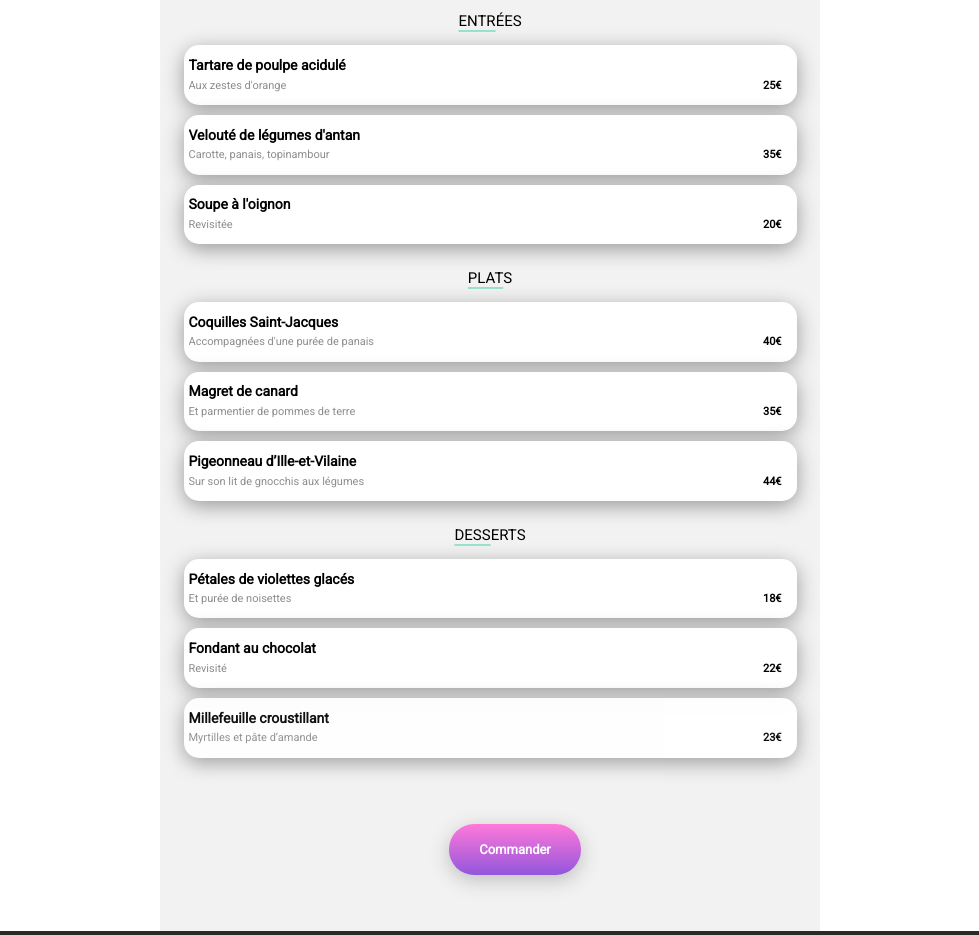
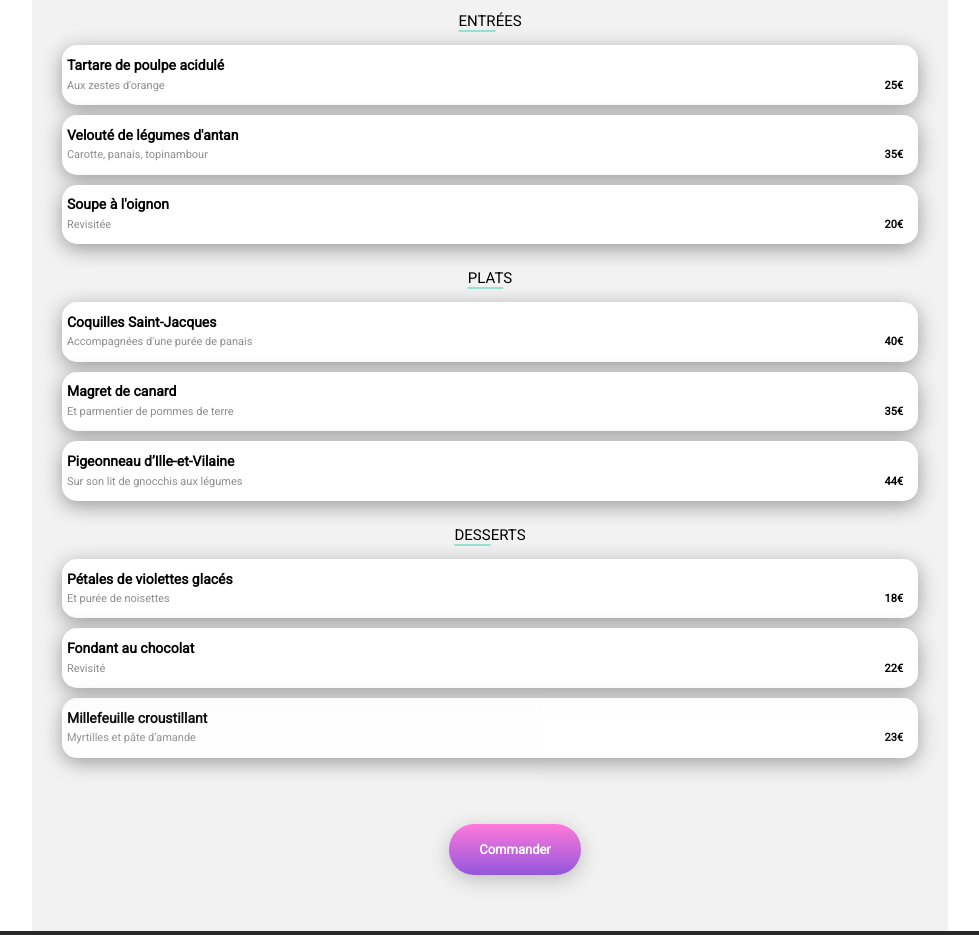
Before and after one commit to stepheniki/Projet3, a plain HTML site: page a-la-francaise.html in a window 1280 px wide. Shown: the part 669-1604 px from the top of the page, without its empty margins (150-1129 px from the left). Drawn offline with Linux system fonts and the light colour scheme; a web font is replaced by a local one.

Commit message:
RE:modification décalage et coulisse petits écrans

```diff
--- a/sass/style.scss
+++ b/sass/style.scss
@@ -561,7 +561,7 @@ line-height: 2px;
 //---------------------------------------------------------------------------------------------
 
 
-@media (min-width: 337px){
+@media (min-width: 450px) and (max-width:1900px) {
   .liste {
     align-content: center;
   align-items: center;
@@ -595,9 +595,8 @@ line-height: 2px;
     justify-content: center;
     align-items: center;
 }
-}
-//--------------------------------------------------------------------------------------------
-@media (min-width: 776px) {
+
+
       .button {
       &.degradé {
         width: 30%;
@@ -646,7 +645,7 @@ section h1 {
   position: relative;
   padding-left: 10px;
   padding-right: 10px;
-  width: 50%;
+  width: 70%;
 
   .button {
     &.degradé {
```
Also changed, not shown: style.css, 1 other file.
